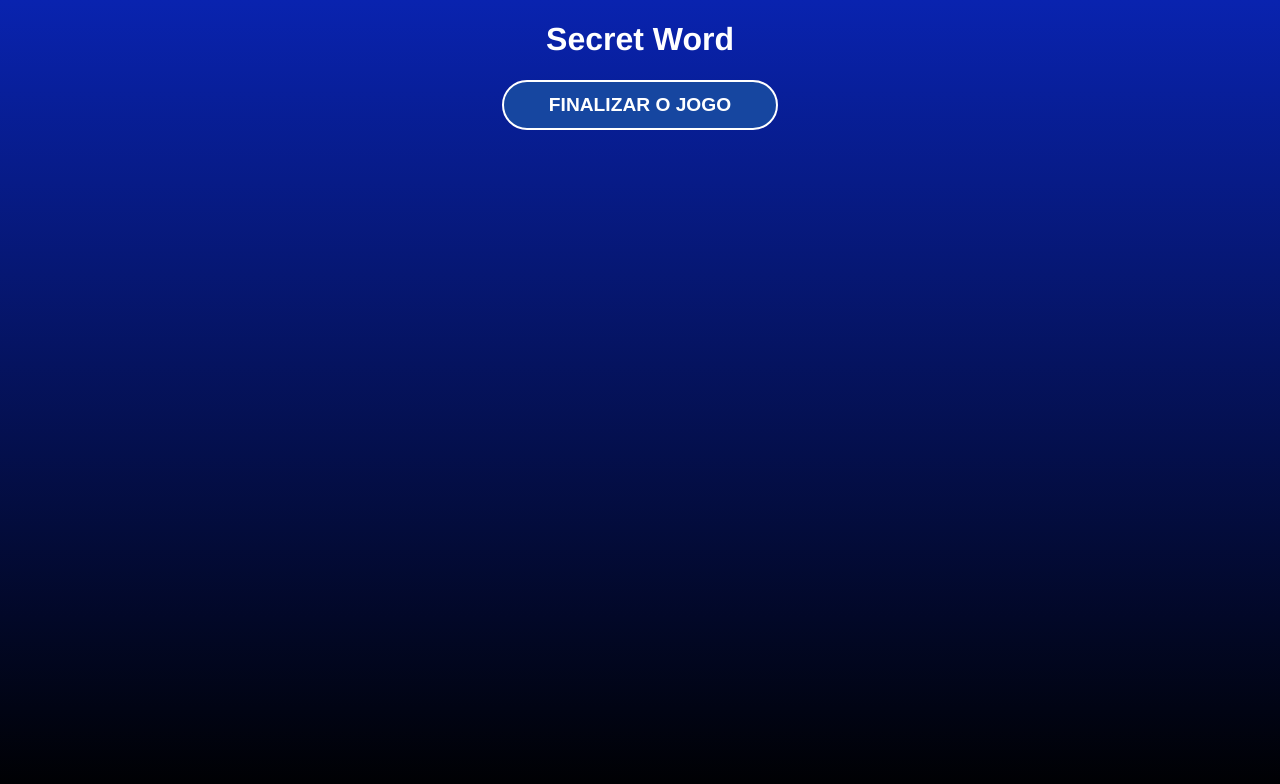
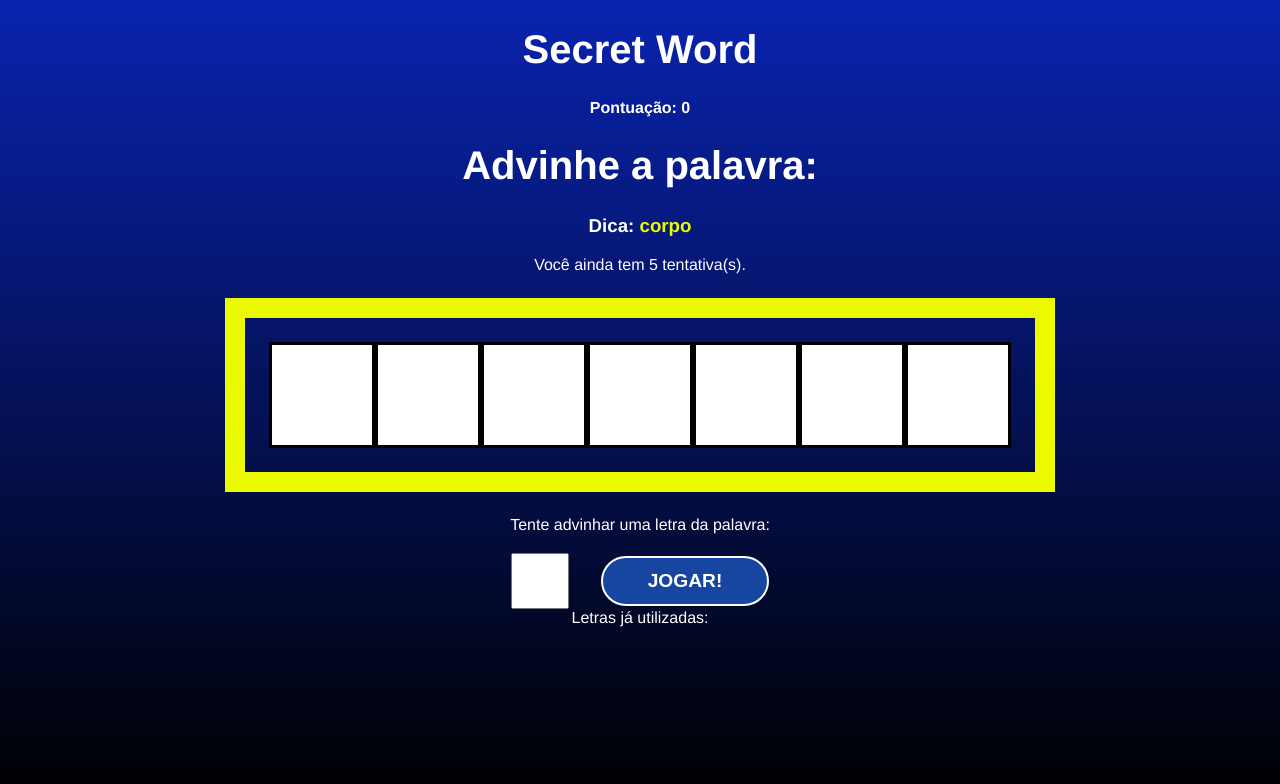
Before and after one commit to LeonardoAMello/learning-react-secret-word, a React (Vite) app: page / in a window 1280 px wide. Both pictures are taken after a click on the button "COMEÇAR O JOGO". Shown: the top 784 px of the page. Built offline with nearby package versions, Linux system fonts and the light colour scheme.

Commit message:
Main funcionalities of game

```diff
--- a/src/App.jsx
+++ b/src/App.jsx
@@ -24,13 +24,77 @@ function App() {
   const [gameStage, setGameStage] = useState(stages[0].name);
   const [words] = useState(wordsList);
 
+  const [score, setScore] = useState(0);
+  const [pickedWord, setPickedWord] = useState("");
+  const [pickedCategory, setPickedCategory] = useState("");
+  const [letters, setLetters] = useState([]);
+  const [guessedLetters, setGuessedLetters] = useState([]);
+  const [wrongLetters, setWrongLetters] = useState([]);
+  const [retries, setRetries] = useState(5);
+
   const startGame = () => {
+    chooseWord();
     setGameStage(stages[1].name);
   }
 
-  const verifyLetter = () => {
+  const verifyLetter = (letter) => {
+    const normalizedLetter = letter.toUpperCase();
+
+    if(guessedLetters.includes(normalizedLetter) || wrongLetters.includes(normalizedLetter)) {
+      return;
+    }
+
+    if(letters.includes(normalizedLetter)) {
+      setGuessedLetters((actual) => [...actual, normalizedLetter]);
+    }
+    else {
+      setWrongLetters((actual) => [...actual, normalizedLetter]);
+      setRetries((actual) => actual - 1);
+    }
+  }
+
+  useEffect(() => {
+    const uniqueLetters = letters.filter((item, i, ar) => ar.indexOf(item) === i);
+    console.log(guessedLetters, letters);
+    if(guessedLetters.length > 0 && guessedLetters.length == uniqueLetters.length) {
+      setScore((actual) => actual + 100);
+      chooseWord();
+    }
+
+    if(retries == 0) {
+      finishGame();
+    }
+  }, [guessedLetters, retries])
+
+
+  const chooseWord = () => {
+    const categories = Object.keys(words)
+    const category = categories[Math.floor(Math.random() * categories.length)]
+
+    const currentWords = words[category]
+    const word = currentWords[Math.floor(Math.random() * currentWords.length)]
+
+    const wordLetters = word.split("").map((l) => l.toUpperCase());
+
+    setPickedCategory(category);
+    setPickedWord(word);
+    setLetters(wordLetters);
+    setGuessedLetters([]);
+    setWrongLetters([]);
+  }
+
+  const finishGame = () => {
+    // Reseting all game session data
+    setPickedWord("");
+    setPickedCategory("");
+    setLetters([]);
+    setGuessedLetters([]);
+    setWrongLetters([]);
+    setRetries(5);
+
+    // Results screen
     setGameStage(stages[2].name);
-  }
+  };
 
   const returnStart = () => {
     setGameStage(stages[0].name);
@@ -39,7 +103,7 @@ function App() {
   return (
     <div className='App'>
       {gameStage === 'start' && <StartScreen startGame={startGame}/>}
-      {gameStage === 'game' && <GameScreen verifyLetter={verifyLetter}/>}
+      {gameStage === 'game' && <GameScreen verifyLetter={verifyLetter} pickedCategory={pickedCategory} pickedWord={pickedWord} letters={letters} guessedLetters={guessedLetters} wrongLetters={wrongLetters} retries={retries} score={score}/>}
       {gameStage === 'results' && <ResultsScreen returnStart={returnStart}/>}
     </div>
   )
--- a/src/components/GameScreen.css
+++ b/src/components/GameScreen.css
@@ -0,0 +1,49 @@
+.gameScreen h1 {
+    font-size: 2.5em;
+}
+
+.points {
+    font-weight: bold;
+}
+
+
+.tip span {
+    color: #ECFA00;
+}
+
+.wordContainer {
+    margin: 1.5em;
+    padding: 1.5em;
+    border: 20px solid #ECFA00;
+    display: flex;
+}
+
+.letterContainerFilled, .letterContainerEmpty {
+    font-size: 70px;
+    line-height: 1.5;
+    border: 3px solid black;
+    height: 100px;
+    width: 100px;
+    color: black;
+    background-color: white;
+    text-transform: uppercase;
+    font-weight: bold;
+}
+
+.letterContainer p {
+    margin-bottom: 1.2em;
+}
+
+.letterContainer form {
+    display: flex;
+    align-items: center;
+    justify-content: center;
+}
+
+.letterContainer input {
+    height: 50px;
+    width: 50px;
+    font-size: 2em;
+    text-align: center;
+    margin-right: 1em;
+}
--- a/src/components/GameScreen.jsx
+++ b/src/components/GameScreen.jsx
@@ -1,10 +1,47 @@
+import { useRef, useState } from 'react';
 import './GameScreen.css'
 
-const GameScreen = ({verifyLetter}) => {
+const GameScreen = ({verifyLetter, pickedCategory, pickedWord, letters, guessedLetters, wrongLetters, retries, score}) => {
+
+  const [letter, setLetter] = useState("");
+  const letterInputRef = useRef(null);
+
+  const handleSubmit = (e) => {
+    e.preventDefault();
+
+    verifyLetter(letter);
+
+    setLetter("");
+    letterInputRef.current.focus();
+  }
+
   return (
-    <div>
+    <div className='gameScreen'>
       <h1>Secret Word</h1>
-      <button onClick={verifyLetter}>Finalizar o jogo</button>
+      <p className='points'>Pontuação: {score}</p>
+      <h1>Advinhe a palavra:</h1>
+      <h3 className='tip'>Dica: <span>{pickedCategory}</span></h3>
+      <p>Você ainda tem {retries} tentativa(s).</p>
+      <div className="wordContainer">
+        {letters.map((letter, i) => (
+          guessedLetters.includes(letter) ? (
+            <span key={i} className='letterContainerFilled'>{letter}</span>
+          ) : (
+            <span key={i} className='letterContainerEmpty'></span>
+          )
+        ))}
+      </div>
+      <div className="letterContainer">
+        <p>Tente advinhar uma letra da palavra: </p>
+        <form onSubmit={handleSubmit}>
+          <input type="text" name='letter' maxLength="1" required onChange={(e) => setLetter(e.target.value)} value={letter} ref={letterInputRef}/>
+          <button>Jogar!</button>
+        </form>
+      </div>
+      <div className="wrongLettersContainer">
+        <span>Letras já utilizadas:</span>
+        <p>{wrongLetters.join(", ")}</p>
+      </div>
     </div>
   )
 }
```
